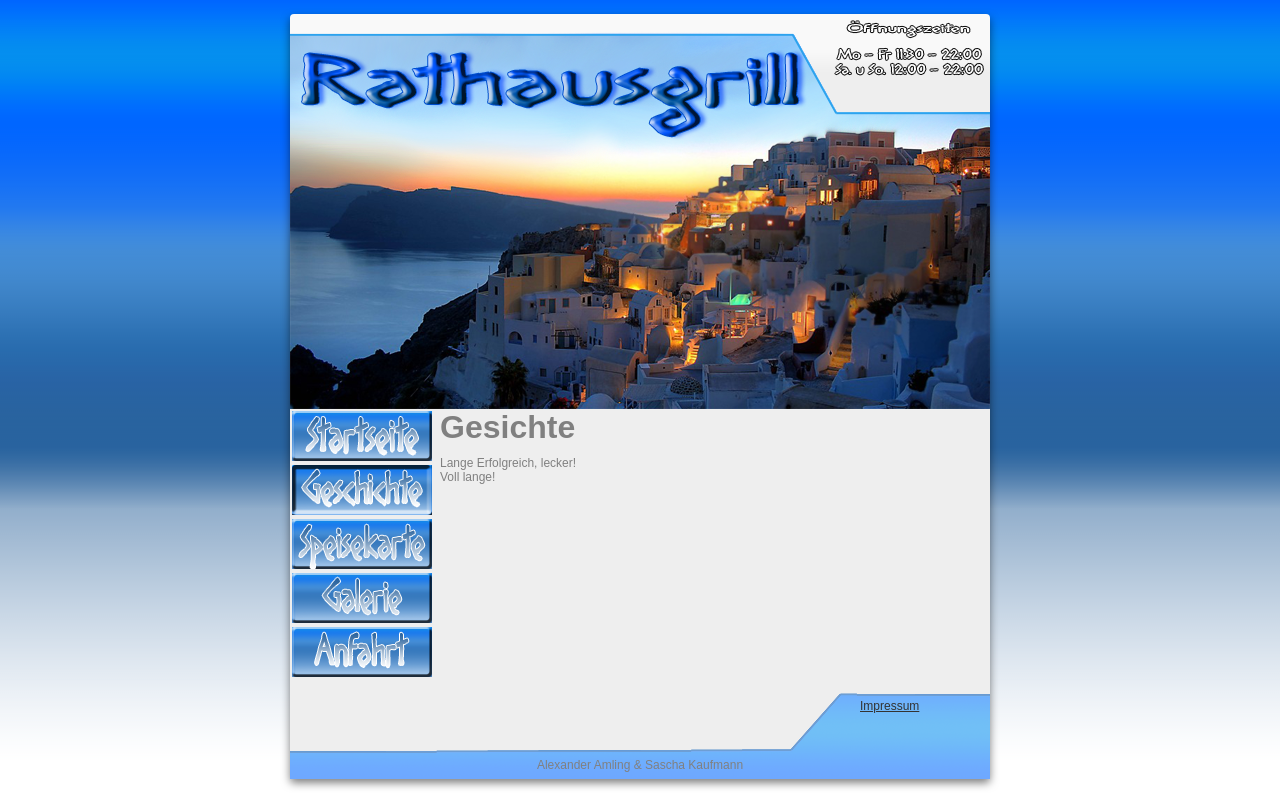
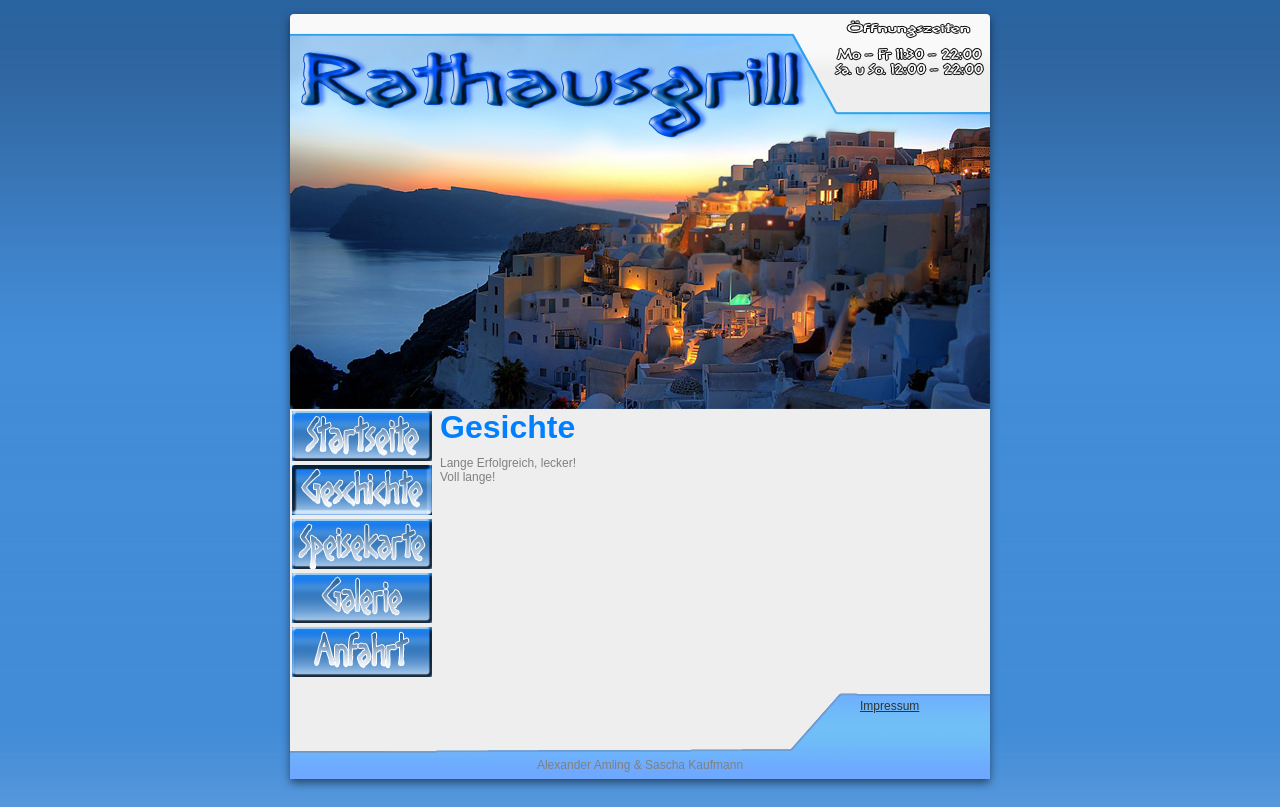
Before and after one commit to Istani/PHP_Rathausgrill, a PHP site: page /index.php?seite=geschichte in a window 1280 px wide. Run offline with PHP 8.4, Linux system fonts and the light colour scheme.

Commit message:
endsport

```diff
--- a/style/style.css
+++ b/style/style.css
@@ -45,11 +45,13 @@ h1 {
   font-size: 32px;
   font-weight: bold;
   padding-bottom: 10px;
+  color: #0080FF;
 }
 h2 {
   font-size: 21px;
   font-weight: bold;
   padding-top: 20px;
+  color: black;
 }
 
 .footer {
```
Also changed, not shown: image/bg.png, 1 other file.
